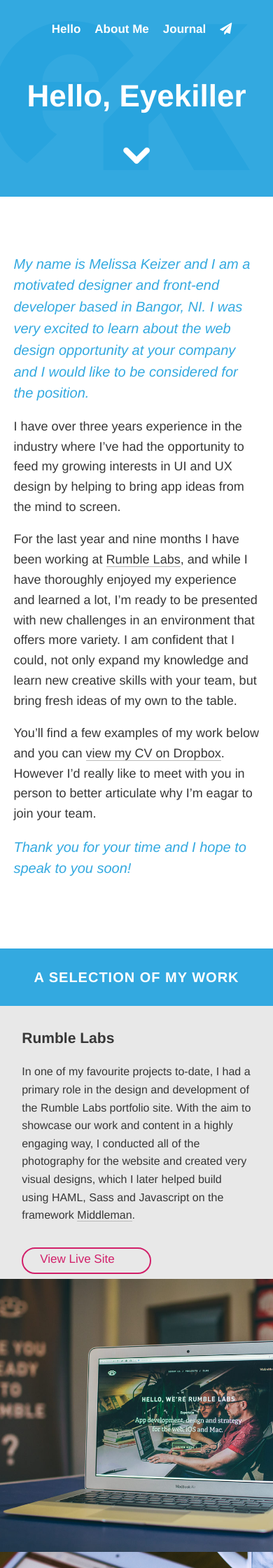
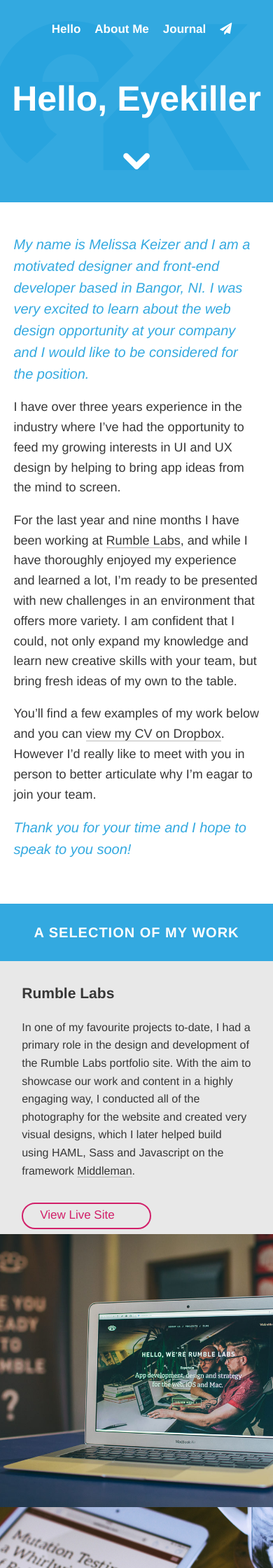
Before and after one commit to melissakeizer/melissakeizer.com, a Jekyll site: the page built from eyekiller/index.markdown, in a window 390 px wide. Shown: the top 2240 px of the page at 70% size. Built offline with Jekyll 4.4.1, drawn with Linux system fonts in a browser that asks for light colours; nearby versions of some CDN libraries.

Commit message:
edits to eyekiller page

```diff
--- a/_sass/base/_responsify.scss
+++ b/_sass/base/_responsify.scss
@@ -164,12 +164,16 @@
   #page-eyekiller .header-background {
     min-height: 250px;
     h1{
-      font-size: 44px;
+      font-size: 50px;
     }
   }
 
   #page-eyekiller .header-background .content{
     padding: 8% 0 22% 0;
+  }
+
+  #page-eyekiller .content {
+    padding: 2.5em 0;
   }
 
   #page-eyekiller .my-work .section-title {
```
Also changed, not shown: 2 other files.
